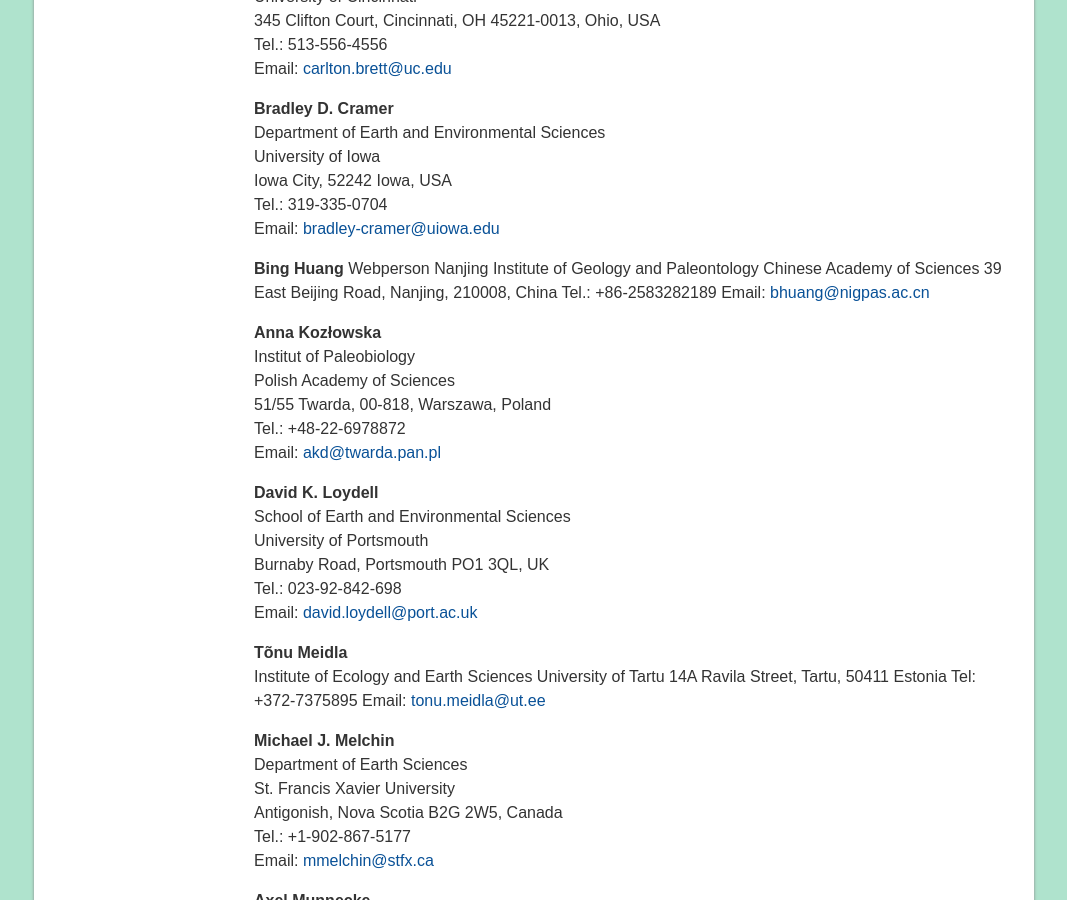
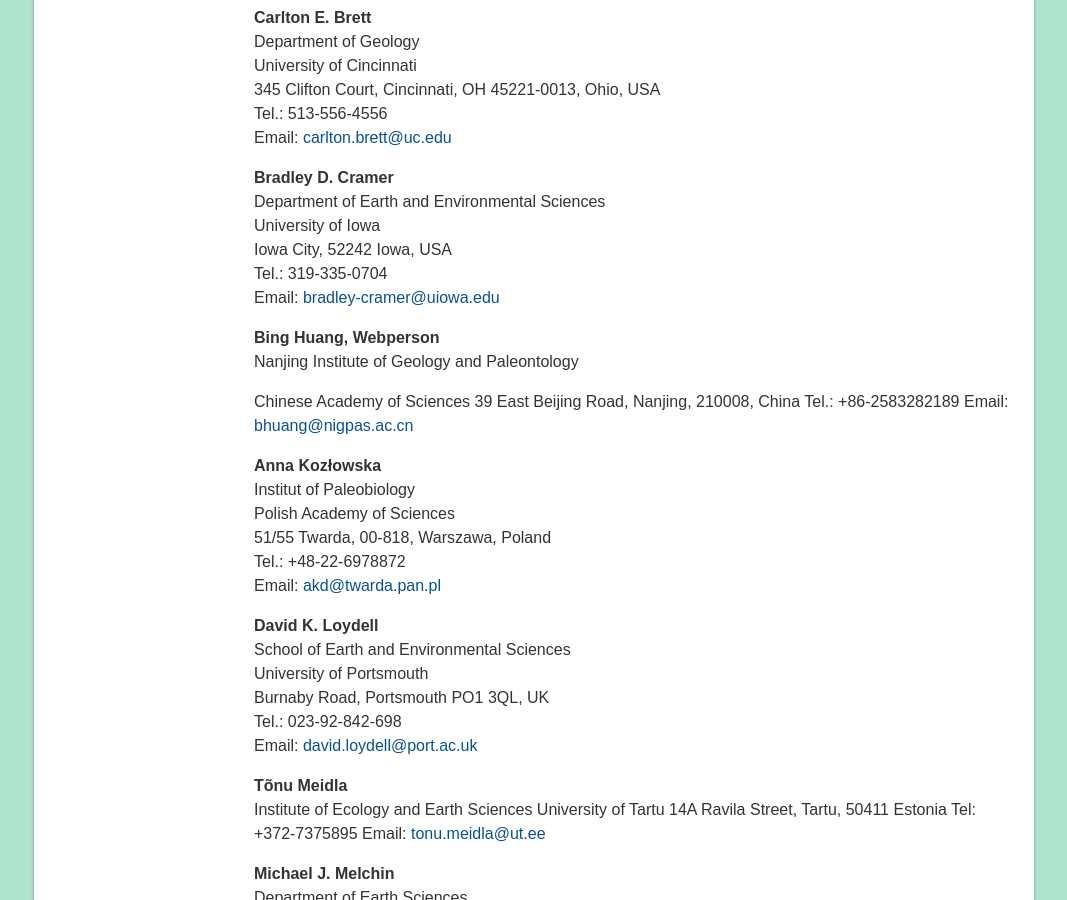
Before and after one commit to i-c-stratigraphy/subcommission-silurian, a Jekyll site: the page built from pages/executive.md, in a window 1280 px wide and 900 px high, scrolled down 1071 px. Shown: the whole window, without its empty margins (106-1173 px from the left). Built offline with Jekyll 4.4.1, drawn with Linux system fonts in a browser that asks for light colours; some of the changed text lies outside the part shown.

```diff
--- a/pages/executive.md
+++ b/pages/executive.md
@@ -56,8 +61,9 @@ Tel.: 319-335-0704
 Email: [bradley-cramer@uiowa.edu](bradley-cramer@uiowa.edu)
 
 
-**Bing Huang**  Webperson
+**Bing Huang, Webperson**
 Nanjing Institute of Geology and Paleontology
+
 Chinese Academy of Sciences
 39 East Beijing Road, Nanjing, 210008, China
 Tel.: +86-2583282189
```
Also changed, not shown: other parts of pages/executive.md (+5 -0 lines).
